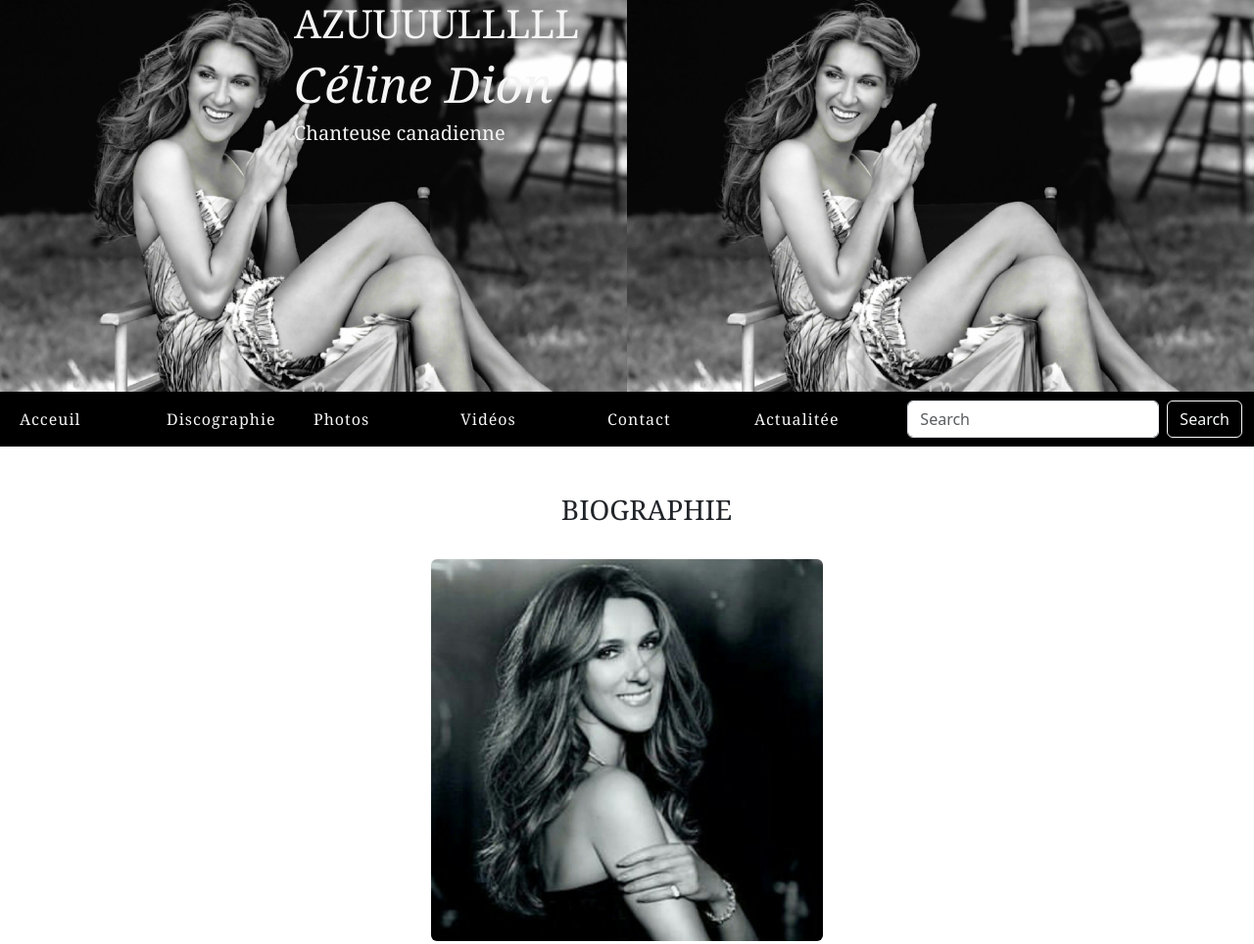
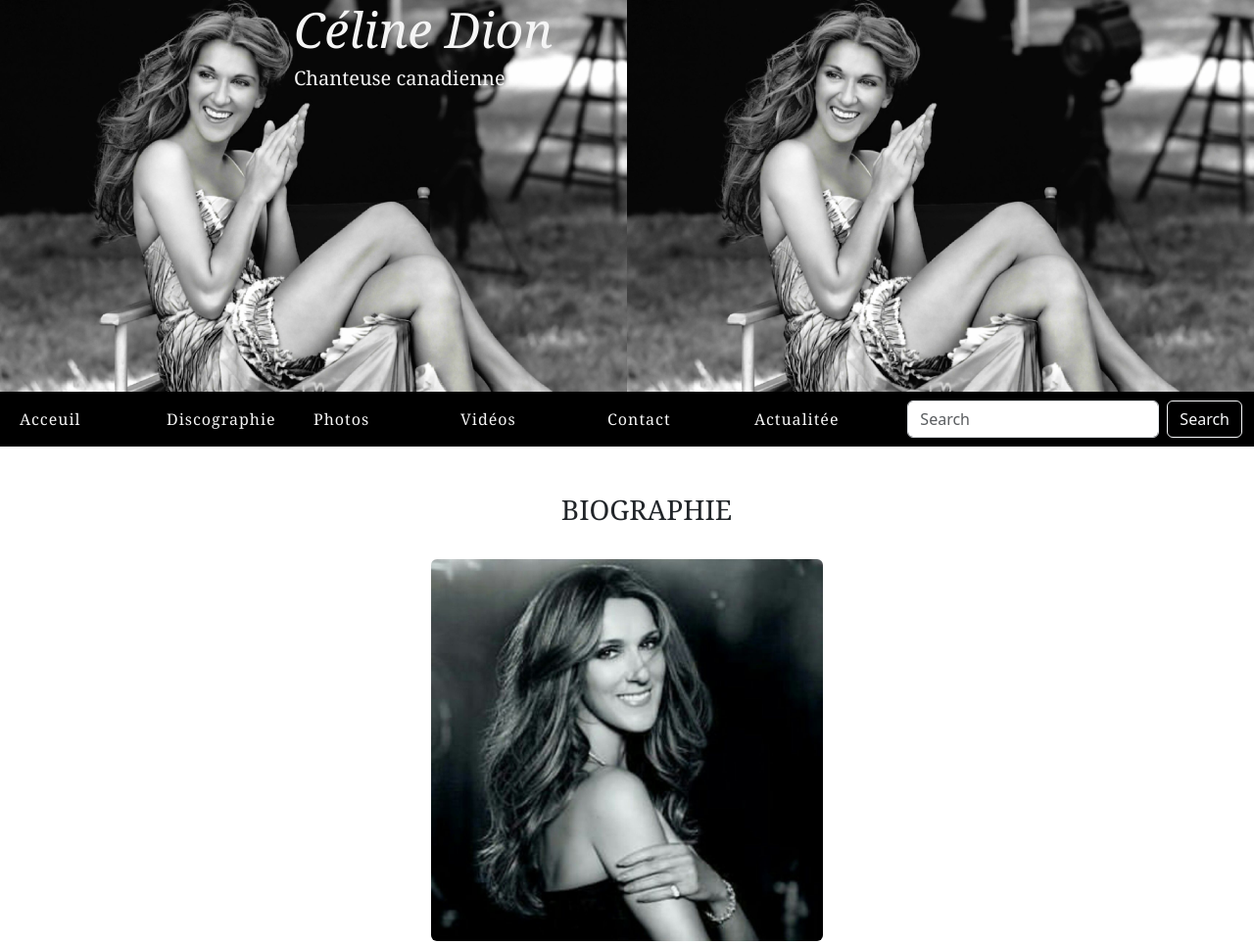
Before and after one commit to Manel1906/ProjetCelineDion, a plain HTML site: page index.html in a window 1280 px wide. Shown: the top 964 px of the page at 98% size. Drawn offline with nearby package versions, Linux system fonts and the light colour scheme.

Commit message:
AZUUUULLL

```diff
--- a/index.html
+++ b/index.html
@@ -15,7 +15,7 @@
 
         <header>
             <hgroup>
-                <h1>AZUUUULLLLL</h1>
+
                 <h2><a href="https://www.celinedion.com/">Céline Dion</a></h2>
                 <h5>Chanteuse canadienne</h5>
             </hgroup>
```
